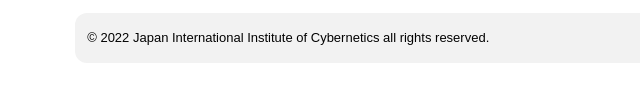
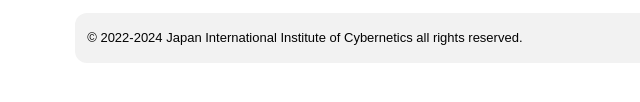
Before and after one commit to starandburn/ynutube, a plain HTML site: page index.html in a window 1280 px wide. Shown: the part 612-714 px from the top of the page, 0-640 px from the left. Drawn offline with Linux system fonts and the light colour scheme.

Commit message:
Update index.html

```diff
--- a/index.html
+++ b/index.html
@@ -103,7 +103,7 @@
                 <div id="overviewArea" class="overview-area">
                     <copyright>
                         <p><span id="debugCommand" class="disabled-select">&copy;</span>
-                            <span>2022</span>
+                            <span>2022-2024</span>
                             <span>Japan International Institute of Cybernetics</span>
                             <span id="allWidgetsCommand" class="disabled-select">all</span>
                             rights <span id="everyTypesCommand" class="disabled-select">reserved</span>.
```
